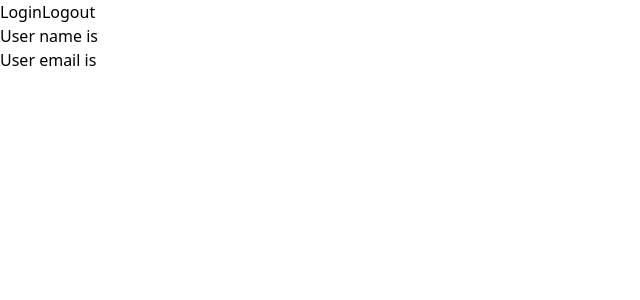
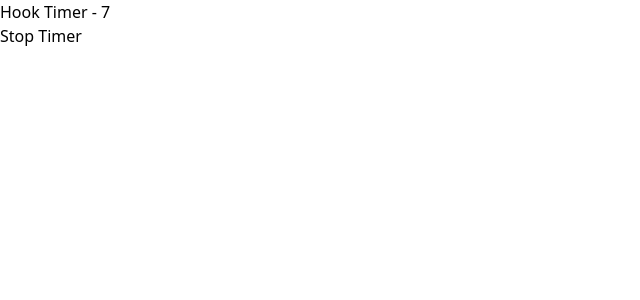
Before and after one commit to AmitParihar17/ReactTsx, a React (Vite) app in the folder typescript/: page / in a window 1280 px wide. Shown: the top 300 px of the page, without its empty margins (0-640 px from the left). Built offline with nearby package versions, Linux system fonts and the light colour scheme.

Commit message:
useRef with TS

```diff
--- a/typescript/src/App.tsx
+++ b/typescript/src/App.tsx
@@ -1,6 +1,8 @@
 // import { Greet } from "./components/Greet"
 // import Person from "./components/Person"
 // import { PersonList } from "./components/PersonList";
+
+import MutableRef from "./components/ref/MutableRef"
 
 // import Button from "./components/Button"
 // import Container from "./components/Container";
@@ -9,8 +11,8 @@
 // import { Box } from "./context/Box";
 // import { ThemeContextProvider } from "./context/ThemeContext";
 
-import User from "./context/User";
-import { UserContextProvider } from "./context/UserContext";
+// import User from "./context/User";
+// import { UserContextProvider } from "./context/UserContext";
 
 // import { Greet } from "./components/Greet";
 // import Heading from "./components/Heading"
@@ -90,14 +92,24 @@ import { UserContextProvider } from "./context/UserContext";
 //   )
 // }
 
-export const App = () => {
+// export const App = () => {
+//   return (
+//     <div>
+//     <UserContextProvider>
+//        <User />
+//     </UserContextProvider>
+
+
+//     </div>
+//   )
+// }
+
+
+
+ export const App = () => {
   return (
     <div>
-    <UserContextProvider>
-       <User />
-    </UserContextProvider>
-
-
+      <MutableRef />
     </div>
   )
 }
--- /dev/null
+++ b/typescript/src/components/ref/DomRef.tsx
@@ -0,0 +1,17 @@
+import { useEffect, useRef } from "react"
+
+const DomRef = () => {
+    const inputRef = useRef<HTMLInputElement>(null!)
+
+useEffect(()=> {
+    inputRef.current.focus()
+},[])
+
+  return (
+    <div>
+      <input ref={inputRef} type="text" />
+    </div>
+  )
+}
+
+export default DomRef
--- /dev/null
+++ b/typescript/src/components/ref/MutableRef.tsx
@@ -0,0 +1,27 @@
+import { useEffect, useRef, useState } from "react"
+
+const MutableRef = () => {
+    const [timer,setTimer] = useState(0)
+    const timerRef = useRef<number | null>(null)
+
+    const stopTimer = () => {
+        if(timerRef.current)  window.clearInterval(timerRef.current)
+    }
+
+    useEffect(() => {
+        timerRef.current = window.setInterval(() => {
+            setTimer((timer) => timer + 1)
+        },1000)
+        return () => {
+            stopTimer()
+        }
+    },[])
+  return (
+    <div>
+      <p>Hook Timer - {timer}</p>
+      <button onClick={() => stopTimer()}>Stop Timer</button>
+    </div>
+  )
+}
+
+export default MutableRef
```
